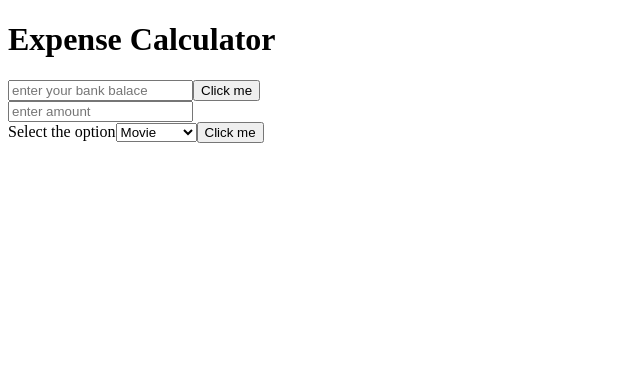
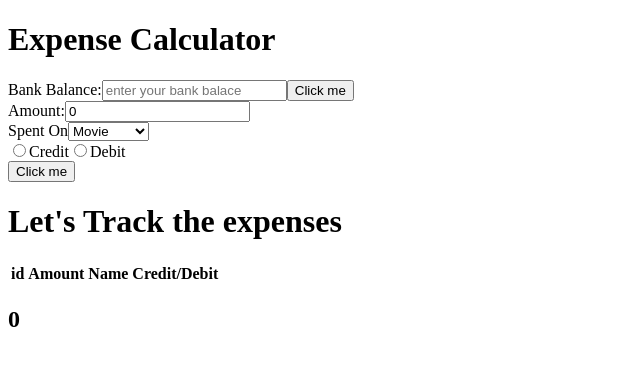
Before and after one commit to Dikshij/Expense-trackwe, a React (Create React App) app: page / in a window 1280 px wide. Shown: the top 366 px of the page, without its empty margins (0-640 px from the left). Built offline with nearby package versions, Linux system fonts and the light colour scheme.

Commit message:
initial commit

```diff
--- a/src/Details.js
+++ b/src/Details.js
@@ -0,0 +1,46 @@
+import React from "react";
+
+class Details extends React.Component {
+  render() {
+    return (
+      <div>
+        <h1>Let's Track the expenses</h1>
+        <table>
+          <thead>
+            <th>id</th>
+            <th>Amount</th>
+            <th>Name</th>
+            {/* <th>Balance</th> */}
+            <th>Credit/Debit</th>
+          </thead>
+          <tbody>
+            {this.props.expenseArray.map((expense) => {
+              return (
+                <tr key={expense.id}>
+                  <td>{expense.id}</td>
+                  <td>{expense.amount}</td>
+                  <td>{expense.value}</td>
+                  {/* <td>{expense.balance}</td> */}
+                  <td>{expense.type}</td>
+                  <td>
+                    <button
+                      onClick={() => this.props.deleteExpense(expense.id)}
+                    >
+                      Delete
+                    </button>
+                    <button onClick={() => this.props.editExpense(expense.id)}>
+                      Edit
+                    </button>
+                  </td>
+                </tr>
+              );
+            })}
+          </tbody>
+        </table>
+        <h2>{this.props.balance}</h2>
+      </div>
+    );
+  }
+}
+
+export default Details;
--- a/src/Form.js
+++ b/src/Form.js
@@ -1,10 +1,17 @@
 import React from "react";
+import Details from "./Details";
 
 class Form extends React.Component {
   state = {
+    id: 0,
     balance: 0,
-    value: "",
-    amount: 0
+    value: "Movie",
+    amount: 0,
+    expenseArray: [],
+    type: "credit",
+    isEditing: false,
+    editId: "",
+    previousAmount: ""
   };
 
   changeValue = (event) => {
@@ -15,13 +22,151 @@ class Form extends React.Component {
 
   saveBalance = (event) => {
     event.preventDefault();
+    this.setState({
+      balance: this.state.balance
+    });
   };
+
+  saveExpense = (event) => {
+    event.preventDefault();
+    if (this.state.type === "credit") {
+      this.setState({
+        id: this.state.id + 1,
+        balance: parseFloat(this.state.balance) + parseFloat(this.state.amount),
+        expenseArray: [
+          ...this.state.expenseArray,
+          {
+            id: this.state.id + 1,
+            value: this.state.value,
+            amount: this.state.amount,
+            type: this.state.type
+            // balance:
+            //   parseFloat(this.state.balance) + parseFloat(this.state.amount)
+          }
+        ],
+
+        value: "Movie",
+        amount: 0,
+        type: "credit",
+        isEditing: false,
+        editId: ""
+      });
+    } else {
+      this.setState({
+        id: this.state.id + 1,
+        balance: parseFloat(this.state.balance) - parseFloat(this.state.amount),
+        expenseArray: [
+          ...this.state.expenseArray,
+          {
+            id: this.state.id + 1,
+            value: this.state.value,
+            amount: this.state.amount,
+            type: this.state.type
+            // balance:
+            //   parseFloat(this.state.balance) - parseFloat(this.state.amount)
+          }
+        ],
+        value: "Movie",
+        amount: 0,
+        type: "credit",
+        isEditing: false,
+        editId: ""
+      });
+    }
+  };
+
+  deleteExpense = (id) => {
+    const expense = this.state.expenseArray.find(
+      (expense) => expense.id === id
+    );
+    if (expense.type === "credit") {
+      var exp = expense.amount;
+      const expenseArrayTemp = this.state.expenseArray.filter(
+        (expense) => expense.id !== id
+      );
+      this.setState({
+        expenseArray: expenseArrayTemp,
+        balance: parseFloat(this.state.balance) - parseFloat(exp)
+      });
+    } else {
+      var expi = expense.amount;
+      const expenseArrayTemp = this.state.expenseArray.filter(
+        (expense) => expense.id !== id
+      );
+      this.setState({
+        expenseArray: expenseArrayTemp,
+        balance: parseFloat(this.state.balance) + parseFloat(expi)
+      });
+    }
+  };
+
+  setUpEditExpense = (id) => {
+    console.log(id);
+    const expense = this.state.expenseArray.find(
+      (expense) => expense.id === id
+    );
+
+    this.setState({
+      isEditing: true,
+      value: expense.value,
+      previousAmount: expense.amount,
+      amount: expense.amount,
+      type: expense.type,
+      editId: id
+    });
+  };
+
+  editExpense = (event) => {
+    event.preventDefault();
+    const tempArray = this.state.expenseArray;
+    const index = this.state.expenseArray.findIndex(
+      (expense) => expense.id === this.state.editId
+    );
+
+    tempArray[index] = {
+      ...tempArray[index],
+      value: this.state.value,
+      amount: this.state.amount,
+      type: this.state.type
+    };
+    if (this.state.type === "credit") {
+      this.setState({
+        taskArray: tempArray,
+        isEditing: false,
+        balance:
+          parseFloat(this.state.balance) -
+          parseFloat(this.state.previousAmount) +
+          parseFloat(this.state.amount),
+        value: "Movie",
+        amount: 0,
+        type: "credit",
+        editId: ""
+      });
+    }
+    if (this.state.type === "debit") {
+      this.setState({
+        taskArray: tempArray,
+        isEditing: false,
+        balance:
+          parseFloat(this.state.balance) +
+          parseFloat(this.state.previousAmount) -
+          parseFloat(this.state.amount),
+        value: "Movie",
+        amount: 0,
+        type: "credit",
+        editId: ""
+      });
+    }
+  };
+
   render() {
     console.log(this.state);
     return (
       <div>
         <h1>Expense Calculator</h1>
         <form onSubmit={this.saveBalance}>
+          <label>
+            Bank Balance:
             <input
               type="number"
               min="0"
@@ -30,20 +175,27 @@ class Form extends React.Component {
               name="balance"
               onChange={this.changeValue}
             ></input>
+          </label>
           <button type="submit">Click me</button>
         </form>
-        <form>
+        <form
+          onSubmit={this.state.isEditing ? this.editExpense : this.saveExpense}
+        >
+          <label>
+            Amount:
             <input
               type="number"
               min="0"
               placeholder="enter amount"
               required
               name="amount"
+              value={this.state.amount}
               onChange={this.changeValue}
             ></input>
+          </label>
           <br />
           <label>
-            Select the option
+            Spent On
             <select
               value={this.state.value}
               onChange={this.changeValue}
@@ -57,8 +209,60 @@ class Form extends React.Component {
               <option value="others">Others</option>
             </select>
           </label>
+          {this.state.isEditing ? null : (
+            <div>
+              {" "}
+              <label>
+                <input
+                  type="radio"
+                  value="credit"
+                  name="type"
+                  onChange={this.changeValue}
+                  //checked={this.state.name === "credit"}
+                />
+                Credit
+              </label>
+              <label>
+                <input
+                  type="radio"
+                  value="debit"
+                  name="type"
+                  onChange={this.changeValue}
+                  //checked={this.state.name === "debit"}
+                />
+                Debit
+              </label>
+            </div>
+          )}
+          {/* <label>
+            <input
+              type="radio"
+              value="credit"
+              name="type"
+              onChange={this.changeValue}
+              //checked={this.state.name === "credit"}
+            />
+            Credit
+          </label>
+          <label>
+            <input
+              type="radio"
+              value="debit"
+              name="type"
+              onChange={this.changeValue}
+              //checked={this.state.name === "debit"}
+            />
+            Debit
+          </label> */}
+
           <button type="submit">Click me</button>
         </form>
+        <Details
+          expenseArray={this.state.expenseArray}
+          balance={this.state.balance}
+          deleteExpense={this.deleteExpense}
+          editExpense={this.setUpEditExpense}
+        ></Details>
       </div>
     );
   }
```
Lines whose indentation alone changed are shown as unchanged.
